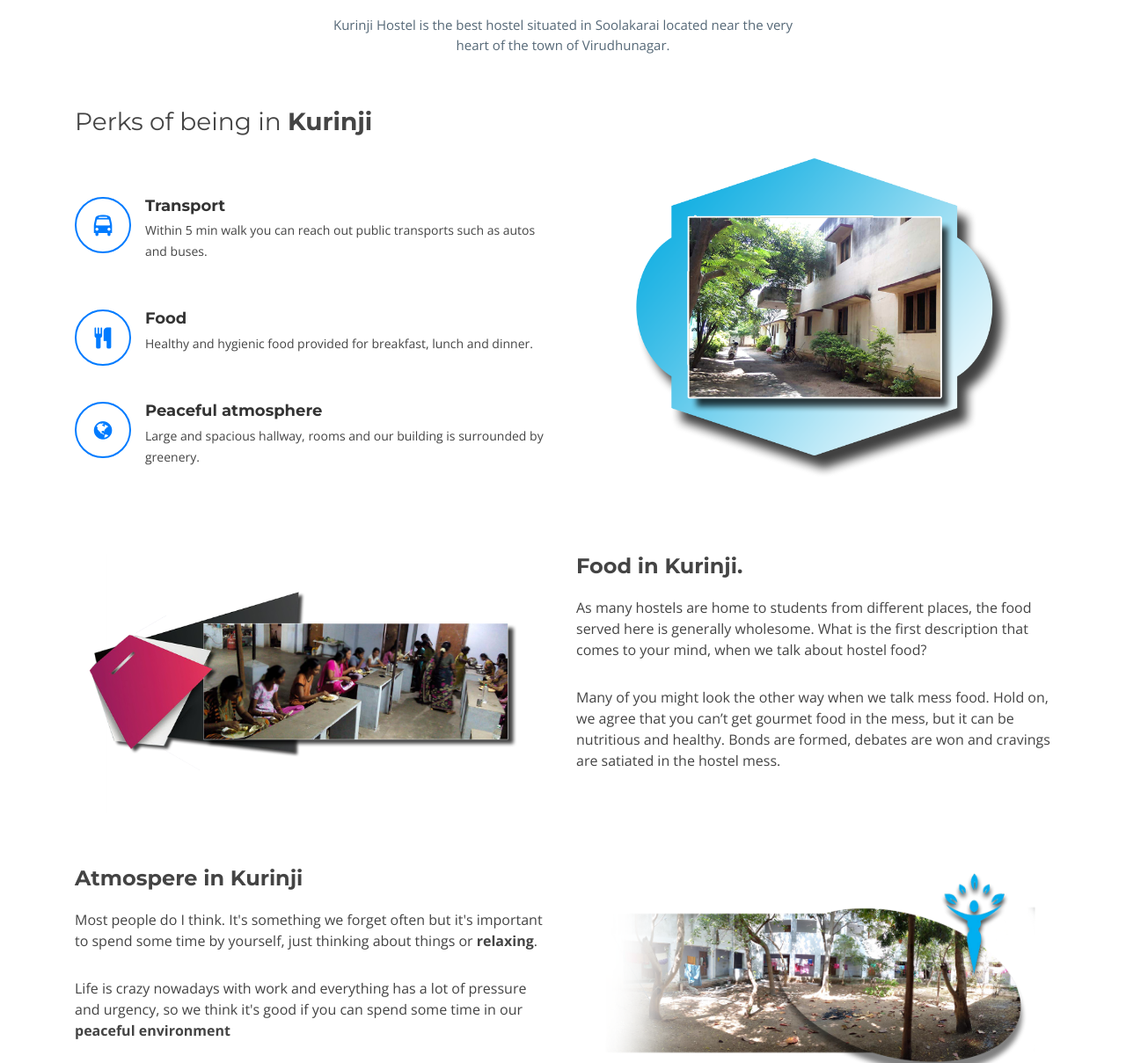
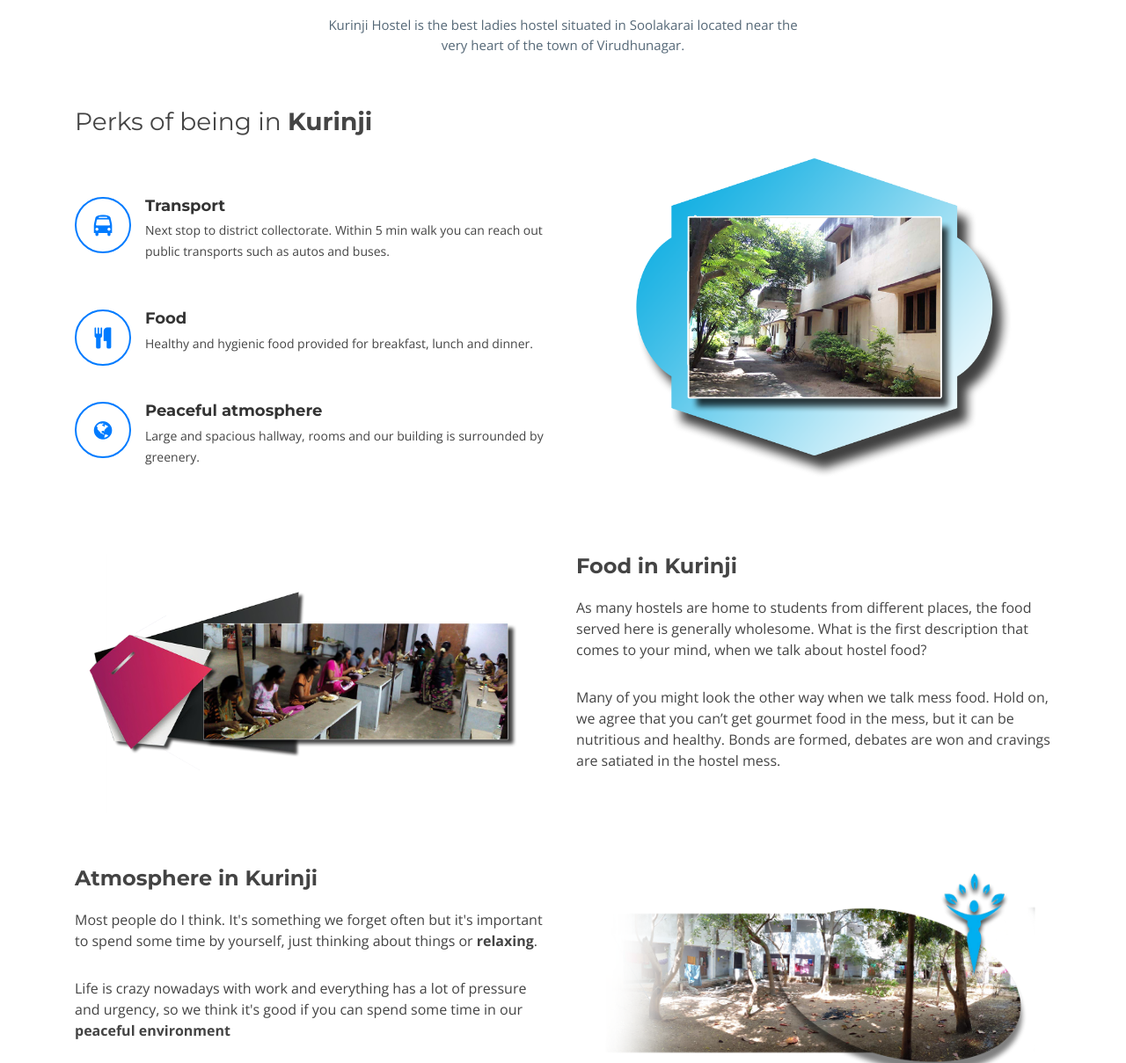
Before and after one commit to Sarath81198/hostel-web, a plain HTML site: page index.html in a window 1280 px wide. Shown: the part 576-1785 px from the top of the page at 88% size. Drawn offline with nearby package versions, Linux system fonts and the light colour scheme; files whose address does not match are found by name.

Commit message:
Updated content

```diff
--- a/index.html
+++ b/index.html
@@ -83,7 +83,7 @@
 
         <header class="section-header">
           <h3>About Us</h3>
-          <p>Kurinji Hostel is the best hostel situated in Soolakarai located near the very heart of the town of
+          <p>Kurinji Hostel is the best ladies hostel situated in Soolakarai located near the very heart of the town of
           Virudhunagar.</p>
         </header>
 
@@ -97,7 +97,7 @@
             <div class="icon-box" data-aos="fade-up" data-aos-delay="100">
               <div class="icon"><i class="fa fa-bus"></i></div>
               <h4 class="title">Transport</h4>
-              <p class="description">Within 5 min walk you can reach out public transports such as autos and buses.</p>
+              <p class="description">Next stop to district collectorate. Within 5 min walk you can reach out public transports such as autos and buses.</p>
             </div>
             <br>
             <div class="icon-box" data-aos="fade-up" data-aos-delay="200">
@@ -124,7 +124,7 @@
             <img src="assets/img/about-extra-1.png" class="img-fluid" alt="">
           </div>
           <div class="col-lg-6 pt-5 pt-lg-0" data-aos="fade-left">
-            <h4>Food in Kurinji.</h4>
+            <h4>Food in Kurinji</h4>
             <p>
               As many hostels are home to students from different places, the food served here is generally wholesome. What is
               the first description that comes to your mind, when we talk about hostel food?
@@ -143,7 +143,7 @@
           </div>
 
           <div class="col-lg-6 pt-4 pt-lg-0 order-2 order-lg-1" data-aos="fade-right">
-            <h4>Atmospere in Kurinji</h4>
+            <h4>Atmosphere in Kurinji</h4>
             <p>
               Most people do I think. It's something we forget often but it's important to spend some time by yourself, just thinking
               about things or <b>relaxing</b>.
```
